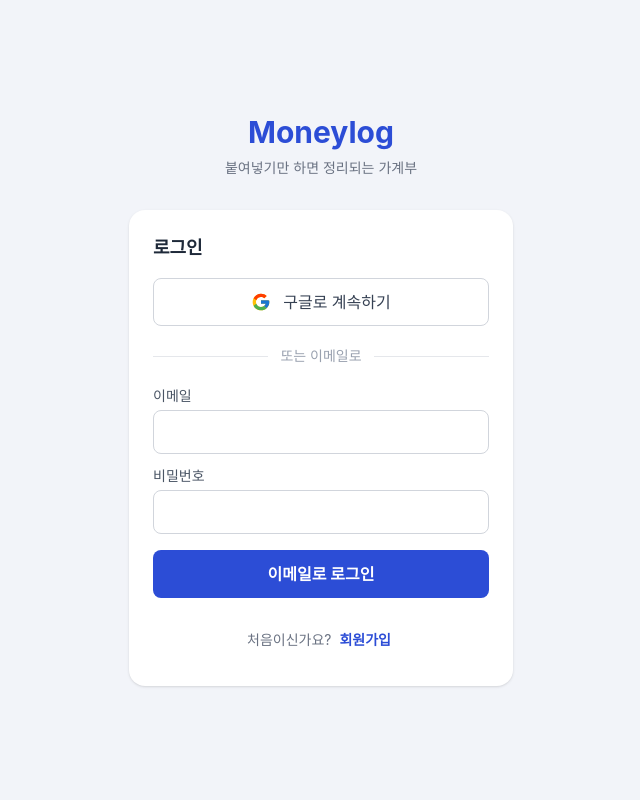
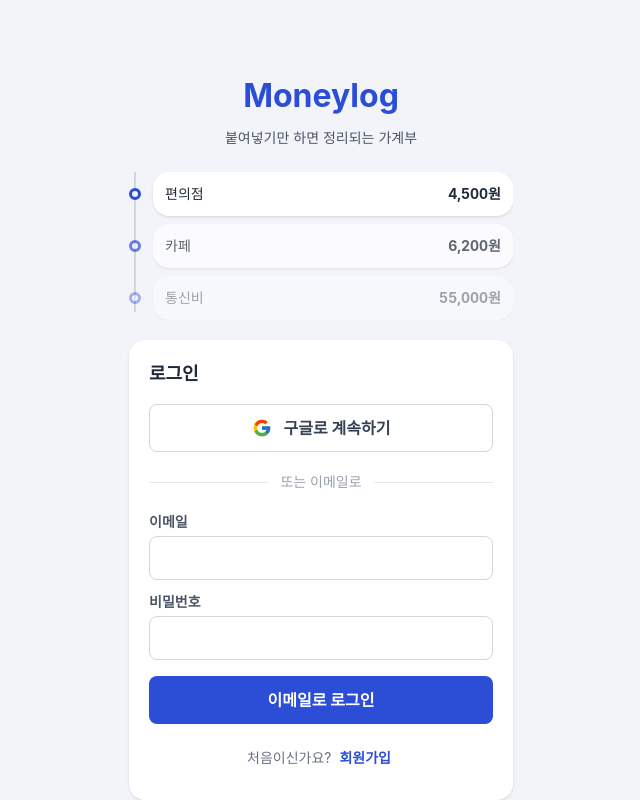
Before and after one commit to minsugoon/moneylog, a React (Vite) app: page / in a window 1280 px wide. Shown: the whole page, without its empty margins (319-959 px from the left). Built offline with nearby package versions, Linux system fonts and the light colour scheme; no server answers.

Commit message:
시안 적용 11: 로그인 화면(장식 미리보기, 카드 아래 배치)
Implemented-by: OpenAI Codex CLI (delegated by Claude Code)
Co-Authored-By: Claude Sonnet 5.5 <noreply@anthropic.com>

```diff
--- /dev/null
+++ b/src/components/LoginPreview.tsx
@@ -0,0 +1,24 @@
+const items = [
+  { name: '편의점', amount: '4,500원', opacity: 'opacity-100' },
+  { name: '카페', amount: '6,200원', opacity: 'opacity-70' },
+  { name: '통신비', amount: '55,000원', opacity: 'opacity-40' },
+]
+
+function LoginPreview() {
+  return (
+    <div aria-hidden="true" className="relative mt-6 max-h-48 space-y-2 overflow-hidden pl-6">
+      <span className="absolute bottom-0 left-[5px] top-0 w-0.5 bg-gray-300" />
+      {items.map((item) => (
+        <div key={item.name} className={`relative ${item.opacity}`}>
+          <span className="absolute -left-6 top-1/2 h-3 w-3 -translate-y-1/2 rounded-full border-[3px] border-brand bg-app-bg" />
+          <div className="flex items-center justify-between rounded-2xl bg-white p-3 shadow-sm">
+            <span className="text-sm">{item.name}</span>
+            <span className="text-sm font-bold tabular-nums">{item.amount}</span>
+          </div>
+        </div>
+      ))}
+    </div>
+  )
+}
+
+export default LoginPreview
--- a/src/pages/LoginPage.tsx
+++ b/src/pages/LoginPage.tsx
@@ -1,6 +1,7 @@
 import { useState, type FormEvent } from 'react'
 import type { AuthResult } from '../hooks/useAuth.ts'
 import GoogleLogo from '../components/GoogleLogo.tsx'
+import LoginPreview from '../components/LoginPreview.tsx'
 
 type Mode = 'signin' | 'signup'
 
@@ -87,19 +88,22 @@ function LoginPage({ onGoogle, onEmailSignIn, onEmailSignUp }: LoginPageProps) {
   }
 
   return (
-    <div className="flex min-h-dvh items-center justify-center px-4 pt-[env(safe-area-inset-top)] pb-[env(safe-area-inset-bottom)]">
-      <main className="w-full max-w-sm py-8">
-        <h1 className="text-center text-3xl font-bold text-brand">Moneylog</h1>
-        <p className="mt-2 text-center text-sm text-gray-500">붙여넣기만 하면 정리되는 가계부</p>
+    <div className="flex min-h-dvh flex-col px-4 pt-[env(safe-area-inset-top)] pb-[env(safe-area-inset-bottom)]">
+      <main className="mx-auto flex w-full max-w-sm flex-1 flex-col pt-[72px]">
+        <header className="text-center">
+          <h1 className="text-[32px] font-bold text-brand">Moneylog</h1>
+          <p className="mt-2 text-sm text-gray-600">붙여넣기만 하면 정리되는 가계부</p>
+        </header>
+        <LoginPreview />
 
-        <div className="mt-8 rounded-2xl bg-white p-6 shadow-sm">
+        <div className="mt-auto rounded-2xl bg-white p-5 shadow-sm">
           <h2 className="text-lg font-bold text-gray-800">{isSignUp ? '회원가입' : '로그인'}</h2>
 
           <button
             type="button"
             onClick={handleGoogle}
             disabled={busy}
-            className="mt-4 flex min-h-12 w-full items-center justify-center gap-3 rounded-lg border border-gray-300 bg-white text-base font-medium text-gray-700 hover:bg-gray-50 disabled:opacity-50"
+            className="mt-4 flex min-h-12 w-full items-center justify-center gap-3 rounded-lg border border-gray-300 bg-white text-base font-bold text-gray-700 hover:bg-gray-50 disabled:bg-gray-200 disabled:text-gray-500"
           >
             <GoogleLogo />
             구글로 {isSignUp ? '가입하기' : '계속하기'}
@@ -112,7 +116,7 @@ function LoginPage({ onGoogle, onEmailSignIn, onEmailSignUp }: LoginPageProps) {
           </div>
 
           <form onSubmit={handleSubmit} className="flex flex-col gap-3" noValidate>
-            <label className="flex flex-col gap-1 text-sm text-gray-600">
+            <label className="flex flex-col gap-1 text-sm font-bold text-gray-600">
               이메일
               <input
                 type="email"
@@ -123,7 +127,7 @@ function LoginPage({ onGoogle, onEmailSignIn, onEmailSignUp }: LoginPageProps) {
                 className={inputClass}
               />
             </label>
-            <label className="flex flex-col gap-1 text-sm text-gray-600">
+            <label className="flex flex-col gap-1 text-sm font-bold text-gray-600">
               비밀번호
               <input
                 type="password"
@@ -134,7 +138,7 @@ function LoginPage({ onGoogle, onEmailSignIn, onEmailSignUp }: LoginPageProps) {
               />
             </label>
             {isSignUp && (
-              <label className="flex flex-col gap-1 text-sm text-gray-600">
+              <label className="flex flex-col gap-1 text-sm font-bold text-gray-600">
                 비밀번호 확인
                 <input
                   type="password"
@@ -160,13 +164,13 @@ function LoginPage({ onGoogle, onEmailSignIn, onEmailSignUp }: LoginPageProps) {
             <button
               type="submit"
               disabled={busy}
-              className="mt-1 min-h-12 w-full rounded-lg bg-brand text-base font-bold text-white hover:bg-brand/90 disabled:opacity-50"
+              className="mt-1 min-h-12 w-full rounded-lg bg-brand text-base font-bold text-white hover:bg-brand/90 disabled:bg-gray-200 disabled:text-gray-500"
             >
               {busy ? '잠시만요…' : isSignUp ? '이메일로 가입하기' : '이메일로 로그인'}
             </button>
           </form>
 
-          <p className="mt-5 text-center text-sm text-gray-500">
+          <p className="mt-3 text-center text-sm text-gray-500">
             {isSignUp ? '이미 계정이 있나요?' : '처음이신가요?'}
             <button
               type="button"
```
Also changed, not shown: 1 other file (tests, documents, lock files or other folders).
